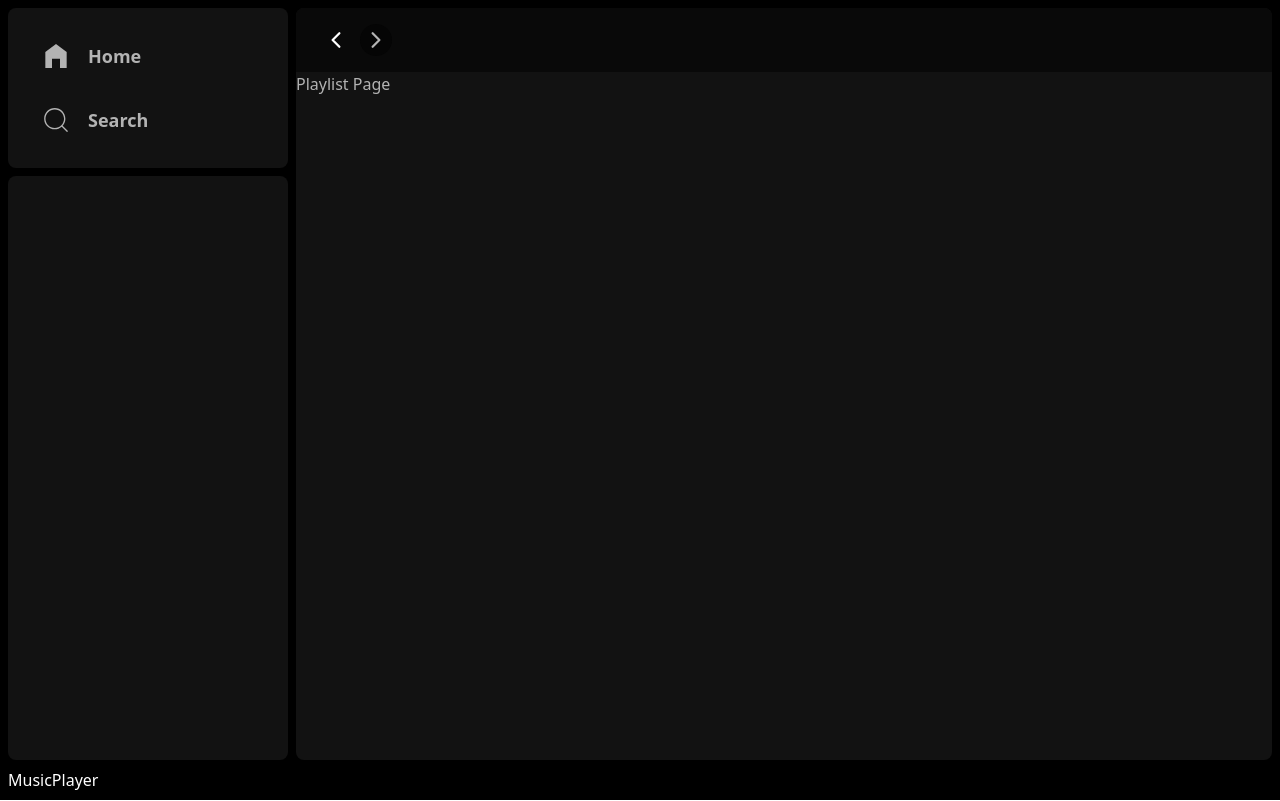
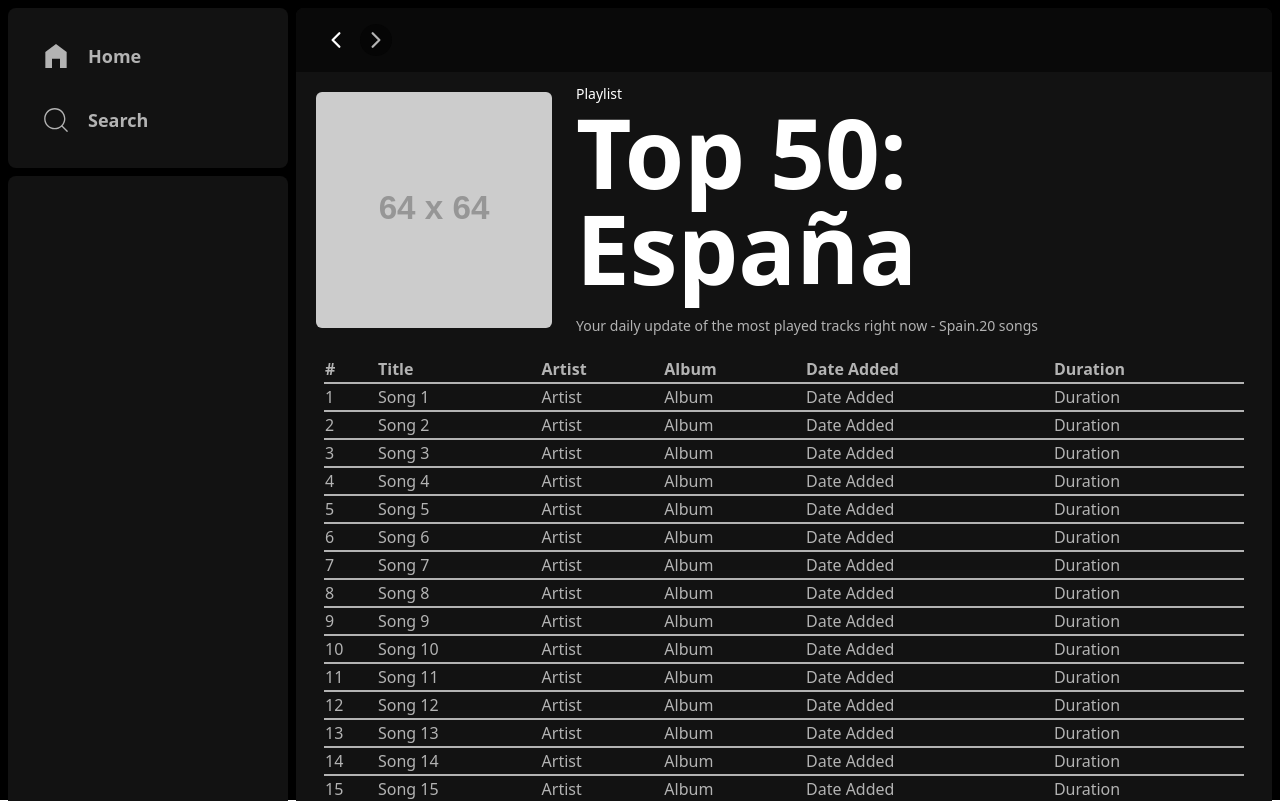
Before and after one commit to T0nete/spotify-clone, a React (Vite) app: page /playlist/1 in a window 1280 px wide. Shown: the top 801 px of the page. Built offline with nearby package versions, Linux system fonts and the light colour scheme.

Commit message:
Add useEffect and useState hooks to fetch and display playlist data

```diff
--- a/src/components/PlayListPage.tsx
+++ b/src/components/PlayListPage.tsx
@@ -1,11 +1,64 @@
-import React from "react";
+import React, { useEffect, useState } from "react";
+import { useParams } from "react-router-dom";
+import { PlayList, playlist } from "../constants/playlist";
 
 interface PlaylistPageProps {}
 
 const PlaylistPage: React.FC<PlaylistPageProps> = () => {
+  const { id } = useParams();
+
+  const [playListData, setPlayListData] = useState<PlayList>();
+
+  useEffect(() => {
+    if (!id) return;
+    setPlayListData(playlist.find((playlist) => playlist.id === id));
+  }, [id]);
+
+  if (!playListData) return null;
+
   return (
-    <div>
-      <h1>Playlist Page</h1>
+    <div className="overflow-y-auto p-5">
+      <div className="flex h-64 flex-row items-center gap-6 pb-5">
+        <img src={playListData.cover} alt={playListData.title} className="h-full rounded-md" />
+        <div className="flex flex-col gap-5 text-sm">
+          <div className="flex flex-col text-white">
+            <p className="">Playlist</p>
+            <h1 className="text-8xl font-bold ">{playListData.title}</h1>
+          </div>
+          <div className="flex flex-row">
+            <p>{playListData.description}</p>
+            <p>{playListData.songs.length} songs</p>
+          </div>
+        </div>
+      </div>
+
+      <div className=" p-2">
+        {/* SONGS TABLE */}
+        <table className="w-full">
+          <thead>
+            <tr className="border-b-2 border-b-[#b3b3b3]">
+              <th className="text-left">#</th>
+              <th className="text-left">Title</th>
+              <th className="text-left">Artist</th>
+              <th className="text-left">Album</th>
+              <th className="text-left">Date Added</th>
+              <th className="text-left">Duration</th>
+            </tr>
+          </thead>
+          <tbody>
+            {playListData.songs.map((song, index) => (
+              <tr key={index} className="h-6 border-b-2 border-b-[#b3b3b3]">
+                <td>{index + 1}</td>
+                <td>{song.title}</td>
+                <td>Artist</td>
+                <td>Album</td>
+                <td>Date Added</td>
+                <td>Duration</td>
+              </tr>
+            ))}
+          </tbody>
+        </table>
+      </div>
       <ul>
         {/* {playlist.map((song, index) => (
           <li key={index}>{song}</li>
```
